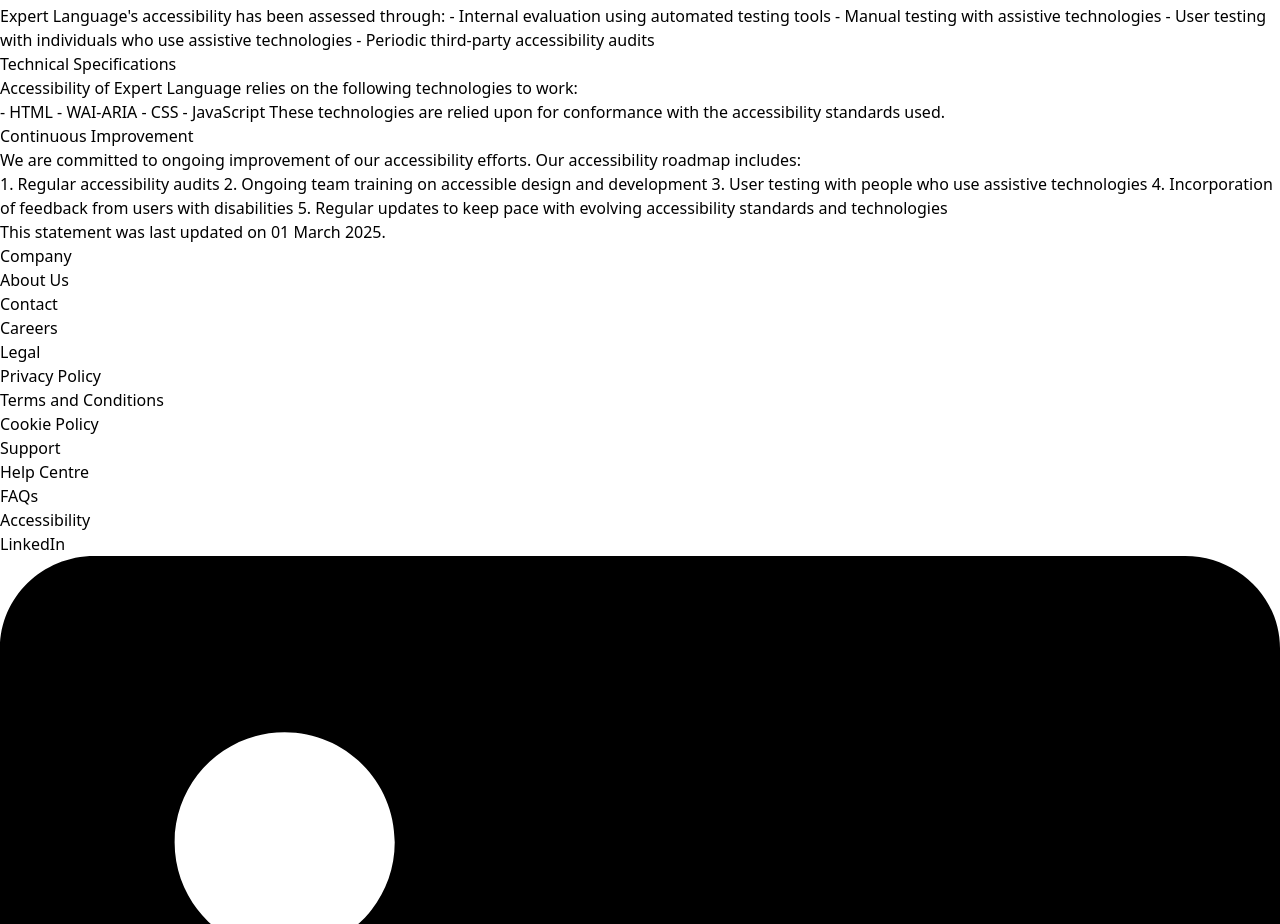
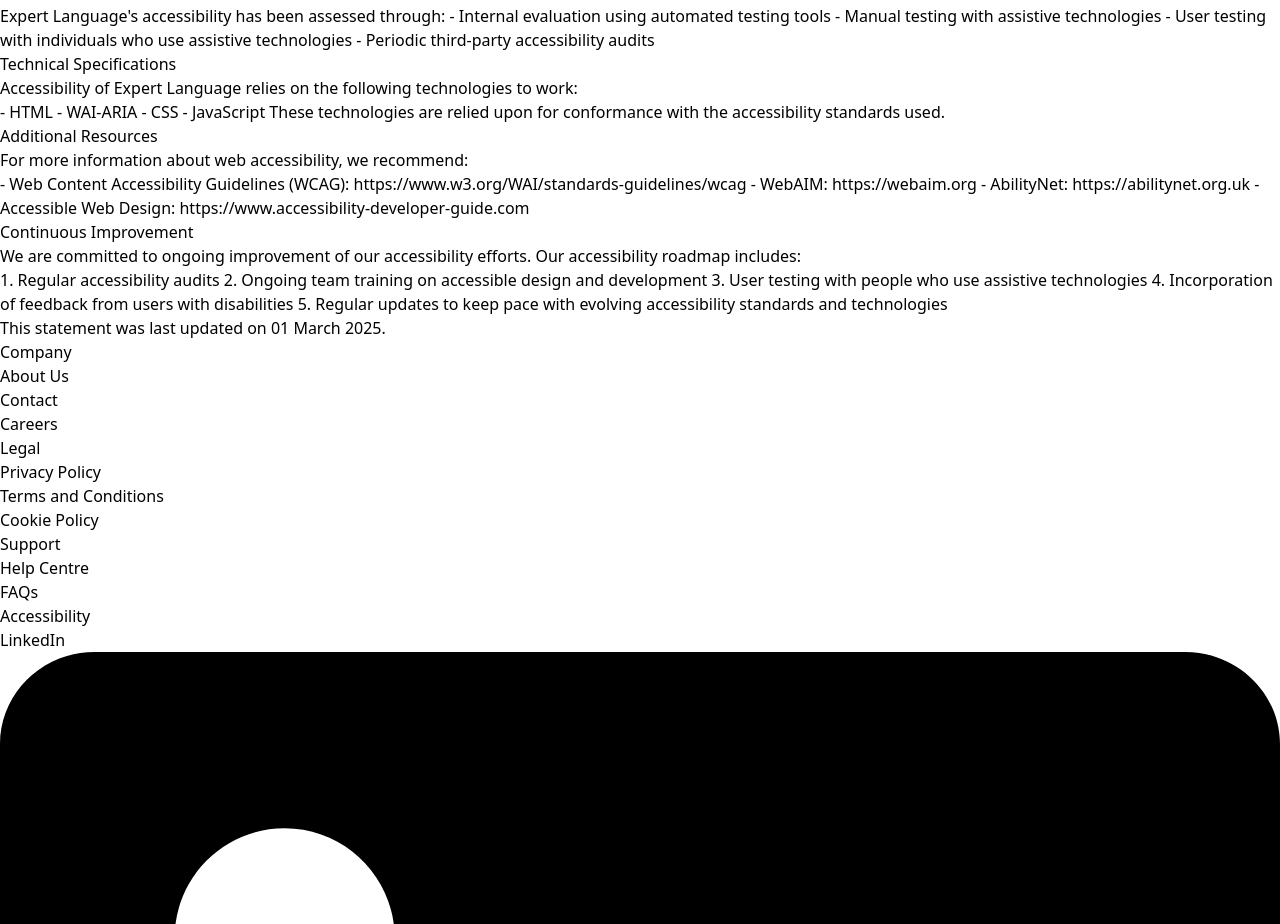
Before and after one commit to mqzcn/expert, a React (Vite) app in the folder frontend/: page /accessibility in a window 1280 px wide. Shown: the part 1124-2048 px from the top of the page. Built offline with nearby package versions, Linux system fonts and the light colour scheme; no server answers.

Commit message:
Amend accessibility page content

```diff
--- a/frontend/src/pages/Accessibility.tsx
+++ b/frontend/src/pages/Accessibility.tsx
@@ -1,76 +1,4 @@
 import React from "react";
-
-// ## Assistive Technology Compatibility
-
-// Expert Language is designed to be compatible with the following assistive technologies
-
-// - Screen readers (JAWS, NVDA, VoiceOver, TalkBack)
-// - Speech recognition software
-// - Screen magnifiers
-// - Alternative keyboards and input devices
-// - Browser extensions that modify content for accessibility needs
-
-// ## Known Issues and Workarounds
-
-// While we strive for complete accessibility, we acknowledge the following known issues:
-
-// 1. **Video meeting integration**: Some third-party video conferencing platforms may have varying levels of accessibility support. We recommend:
-//    - Using Zoom or Microsoft Teams which have stronger accessibility features
-//    - Testing your preferred platform with your assistive technology before sessions
-//    - Contacting support if you need accommodation for video meetings
-
-// 2. **Calendar selection**: Some users with motor disabilities may find the date picker challenging. Alternative methods:
-//    - Use keyboard navigation (Tab and arrow keys) to move through dates
-//    - Enter dates manually in the format DD/MM/YYYY
-//    - Contact support for assistance with booking if needed
-
-// ## Feedback and Contact Information
-
-// We welcome your feedback on the accessibility of Expert Language. Please let us know if you encounter accessibility barriers:
-
-// - Email: accessibility@expertlanguage.co.uk
-// - Phone: [Your phone number]
-// - Postal address: [Your postal address]
-
-// We try to respond to feedback within 3 business days.
-
-// ## Formal Compliance Status
-
-// Expert Language is partially conformant with WCAG 2.1 Level AA. Partially conformant means that some parts of the content do not fully conform to the accessibility standard.
-
-// ## Assessment Approach
-
-// Expert Language's accessibility has been assessed through:
-
-// - Internal evaluation using automated testing tools
-// - Manual testing with assistive technologies
-// - User testing with individuals who use assistive technologies
-// - Periodic third-party accessibility audits
-
-// ## Technical Specifications
-
-// Accessibility of Expert Language relies on the following technologies to work:
-// - HTML
-// - WAI-ARIA
-// - CSS
-// - JavaScript
-
-// These technologies are relied upon for conformance with the accessibility standards used.
-
-// ## Browser and Technology Compatibility
-
-// Expert Language is designed to be compatible with:
-// - Current versions of Chrome, Firefox, Safari, and Edge
-// - iOS 14+ and Android 10+
-// - Common screen readers including JAWS, NVDA, VoiceOver, and TalkBack
-
-// ## Additional Resources
-
-// For more information about web accessibility, we recommend:
-// - [Web Content Accessibility Guidelines (WCAG)](https://www.w3.org/WAI/standards-guidelines/wcag/)
-// - [WebAIM](https://webaim.org/)
-// - [AbilityNet](https://abilitynet.org.uk/)
-// - [Accessible Web Design](https://www.accessibility-developer-guide.com/)
 
 // ## Continuous Improvement
 
@@ -189,6 +117,16 @@ const accessibility = [
     ],
   },
   {
+    category: "Additional Resources",
+    questions: [
+      {
+        question: "For more information about web accessibility, we recommend:",
+        answer:
+          "- Web Content Accessibility Guidelines (WCAG):  https://www.w3.org/WAI/standards-guidelines/wcag\n- WebAIM:  https://webaim.org\n- AbilityNet:  https://abilitynet.org.uk\n- Accessible Web Design:  https://www.accessibility-developer-guide.com",
+      },
+    ],
+  },
+  {
     category: "Continuous Improvement",
     questions: [
       {
```
